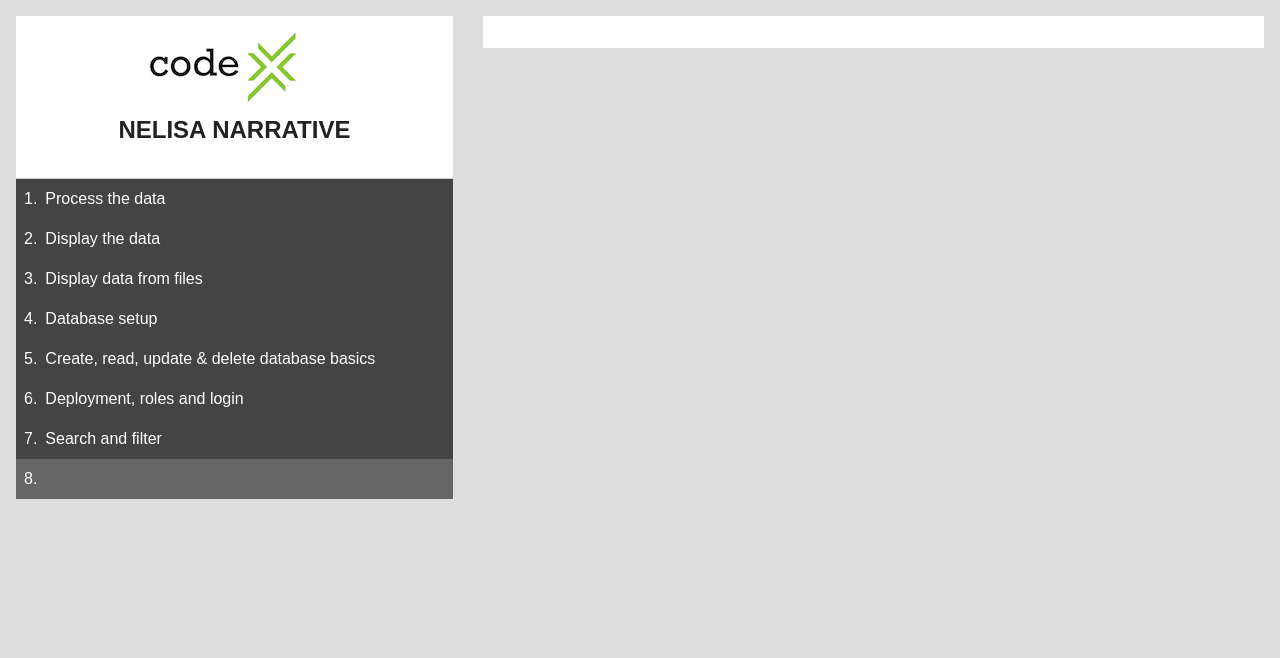
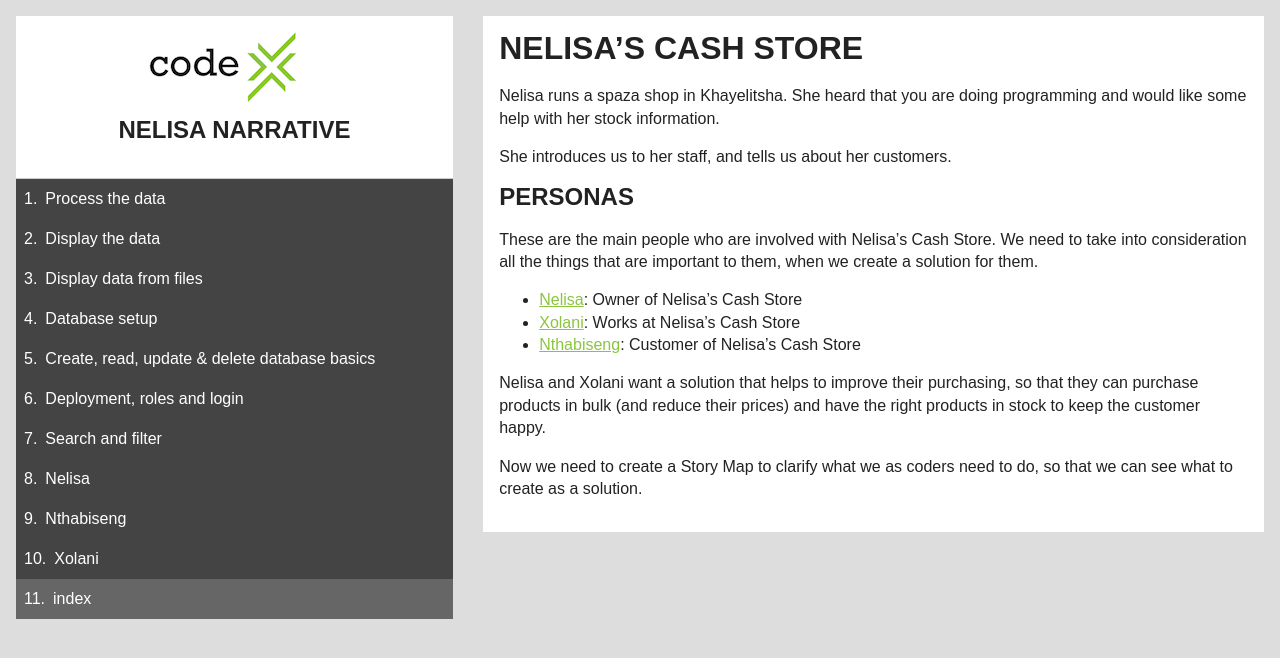
Before and after one commit to codex-academy/Nelisa, a Jekyll site: the page built from index.md, in a window 1280 px wide. Shown: the top 658 px of the page. Built offline with Jekyll 4.4.1, drawn with Linux system fonts in a browser that asks for light colours.

Commit message:
added narrative overview as index.md

```diff
--- a/index.md
+++ b/index.md
@@ -1,3 +1,20 @@
 ---
 layout: default
+title: index
 ---
+
+# Nelisa's Cash Store
+Nelisa runs a spaza shop in Khayelitsha. She heard that you are doing programming and would like some help with her stock information.
+
+She introduces us to her staff, and tells us about her customers.
+
+## Personas
+These are the main people who are involved with Nelisa’s Cash Store. We need to take into consideration all the things that are important to them, when we create a solution for them.
+
+* [Nelisa](/Persona_Nelisa.html): Owner of Nelisa's Cash Store
+* [Xolani](/Persona_Xolani.html): Works at Nelisa's Cash Store
+* [Nthabiseng](/Persona_Nthabiseng.html): Customer of Nelisa's Cash Store
+
+Nelisa and Xolani want a solution that helps to improve their purchasing, so that they can purchase products in bulk (and reduce their prices) and have the right products in stock to keep the customer happy.
+
+Now we need to create a Story Map to clarify what we as coders need to do, so that we can see what to create as a solution.
```
Also changed, not shown: 1_Process_the_data.md (+4 -6 lines), Persona_Nelisa.md (added, +26 -0 lines), Persona_Nthabiseng.md (added, +18 -0 lines), Persona_Xolani.md (added, +21 -0 lines), images/PersonaNelisa.png (added), images/PersonaNthabiseng.png (added), images/PersonaXolani.png (added).
